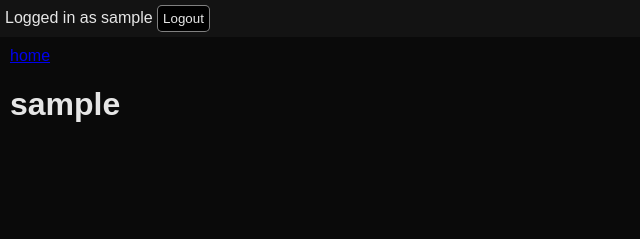
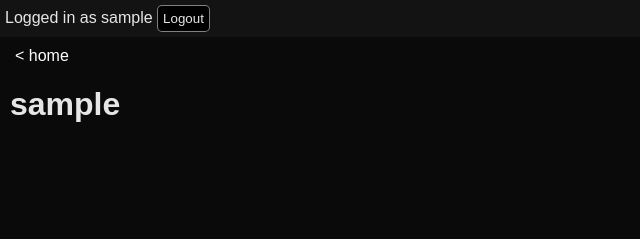
Before and after one commit to cmcummings/chat-app, a Flask app: a page that uses templates/room.html in a window 1280 px wide. Shown: the top 239 px of the page, without its empty margins (0-640 px from the left). Run offline with Flask 2, Linux system fonts and the light colour scheme; the visitor is signed in with stand-in values (Sample User, id 1); data that the repository does not hold is empty; some libraries are stand-ins or nearby versions.

Commit message:
HTML Updates

```diff
--- a/templates/login.html
+++ b/templates/login.html
@@ -1,6 +1,8 @@
 {% extends 'base.html' %}
 
 {% block body %}
+
+<h2>Login</h2>
 
 <form method="POST" action="">
     <input type="text" name="username" placeholder="Username">
--- a/templates/room.html
+++ b/templates/room.html
@@ -7,7 +7,7 @@
 {% block body %}
 <link rel="stylesheet" type="text/css" href="{{ url_for('static', filename='message-box.css') }}">
 
-<a href="{{ url_for('index') }}">home</a>
+<a class="home" href="{{ url_for('index') }}">< home</a>
 
 <h1>{{ room }}</h1>
 
```
